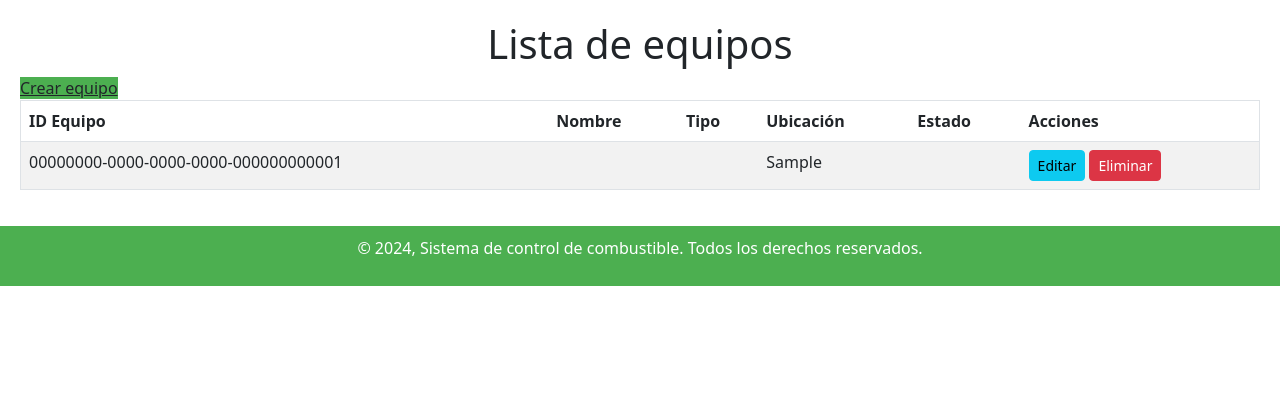
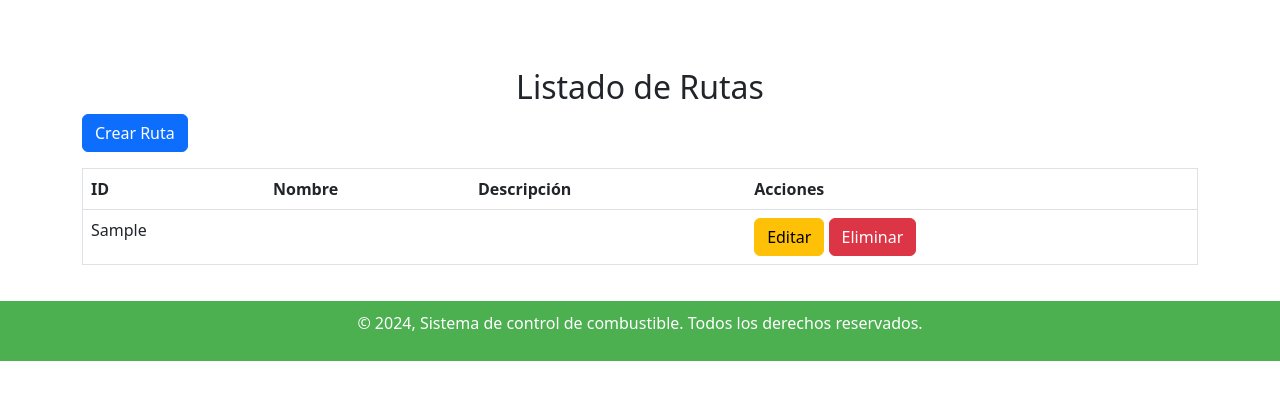
Before and after one commit to LorenzoFerreyra/control_combustible_app, a Django app: page /ruta_list/ in a window 1280 px wide. Shown: the part 148-548 px from the top of the page. Run offline with Django 5.2, Linux system fonts and the light colour scheme; a user stored in the database is signed in; tables that the repository leaves empty hold one stand-in row (values such as "Sample post"); some libraries are stand-ins or nearby versions.

Commit message:
CRUD corrected

```diff
--- a/control_app/templates/actividad_list.html
+++ b/control_app/templates/actividad_list.html
@@ -1,4 +1,6 @@
 {% extends 'index.html' %}
+{% load static %}
+
 {% block content %}
 <div class="container mt-5">
     <h2>Listado de Actividades</h2>
--- a/control_app/templates/navbar.html
+++ b/control_app/templates/navbar.html
@@ -12,10 +12,10 @@
                     <a class="nav-link" href="{% url 'lista_equipo' %}">Equipos</a>
                 </li>
                 <li class="nav-item">
-                    <a class="nav-link" href="#">Rutas</a>
+                    <a class="nav-link" href="{% url 'lista_ruta' %}">Rutas</a>
                 </li>
                 <li class="nav-item">
-                    <a class="nav-link" href="#">Actividades</a>
+                    <a class="nav-link" href="{% url 'lista_actividad' %}">Actividades</a>
                 </li>
                 <li class="nav-item">
                     <a class="nav-link" href="#">Informes</a>
--- a/control_app/templates/ruta_list.html
+++ b/control_app/templates/ruta_list.html
@@ -1,4 +1,5 @@
 {% extends 'index.html' %}
+{% load static %}
 {% block content %}
 <div class="container mt-5">
     <h2>Listado de Rutas</h2>
@@ -15,12 +16,12 @@
         <tbody>
             {% for ruta in rutas %}
             <tr>
-                <td>{{ ruta.id }}</td>
+                <td>{{ ruta.ruta }}</td>
                 <td>{{ ruta.nombre }}</td>
                 <td>{{ ruta.descripcion }}</td>
                 <td>
-                    <a href="{% url 'editar_ruta' ruta.id %}" class="btn btn-warning">Editar</a>
-                    <button class="btn btn-danger" data-bs-toggle="modal" data-bs-target="#deleteModal" data-id="{{ ruta.id }}">Eliminar</button>
+                    <a href="{% url 'editar_ruta' ruta.ruta %}" class="btn btn-warning">Editar</a>
+                    <button class="btn btn-danger" data-bs-toggle="modal" data-bs-target="#deleteModal" data-id="{{ ruta.ruta }}">Eliminar</button>
                 </td>
             </tr>
             {% endfor %}
--- a/control_app/urls.py
+++ b/control_app/urls.py
@@ -12,7 +12,7 @@ urlpatterns = [
     path('crear_equipo/', views.crear_equipo, name='crear_equipo'),
     path('editar_equipo/<uuid:id_item>/', views.editar_equipo, name='editar_equipo'),
     path('eliminar_equipo/<uuid:id_item>/', views.eliminar_equipo, name='eliminar_equipo'),
-    path('ruta_list/', views.equipo_list, name='lista_ruta'),
+    path('ruta_list/', views.ruta_list, name='lista_ruta'),
     path('crear_ruta/', views.crear_ruta, name='crear_ruta'),
     path('editar_ruta/<ruta>/', views.editar_ruta, name='editar_ruta'),
     path('eliminar_ruta/<ruta>/', views.eliminar_ruta, name='eliminar_ruta'),
--- a/control_app/views.py
+++ b/control_app/views.py
@@ -121,8 +121,8 @@ def crear_ruta(request):
         form = RutaForm()
     return render(request, 'crear_ruta.html', {'form': form})
 
-def editar_ruta(request, id):
-    ruta = get_object_or_404(Ruta, id=id)
+def editar_ruta(request, ruta):
+    ruta = get_object_or_404(Ruta, ruta=ruta)
     if request.method == 'POST':
         form = RutaForm(request.POST, instance=ruta)
         if form.is_valid():
@@ -133,8 +133,8 @@ def editar_ruta(request, id):
         form = RutaForm(instance=ruta)
     return render(request, 'editar_ruta.html', {'form': form, 'ruta': ruta})
 
-def eliminar_ruta(request, id):
-    ruta = get_object_or_404(Ruta, id=id)
+def eliminar_ruta(request, ruta):
+    ruta = get_object_or_404(Ruta, ruta=ruta)
     if request.method == 'POST':
         ruta.delete()
         messages.success(request, 'Ruta eliminada exitosamente.')
```
